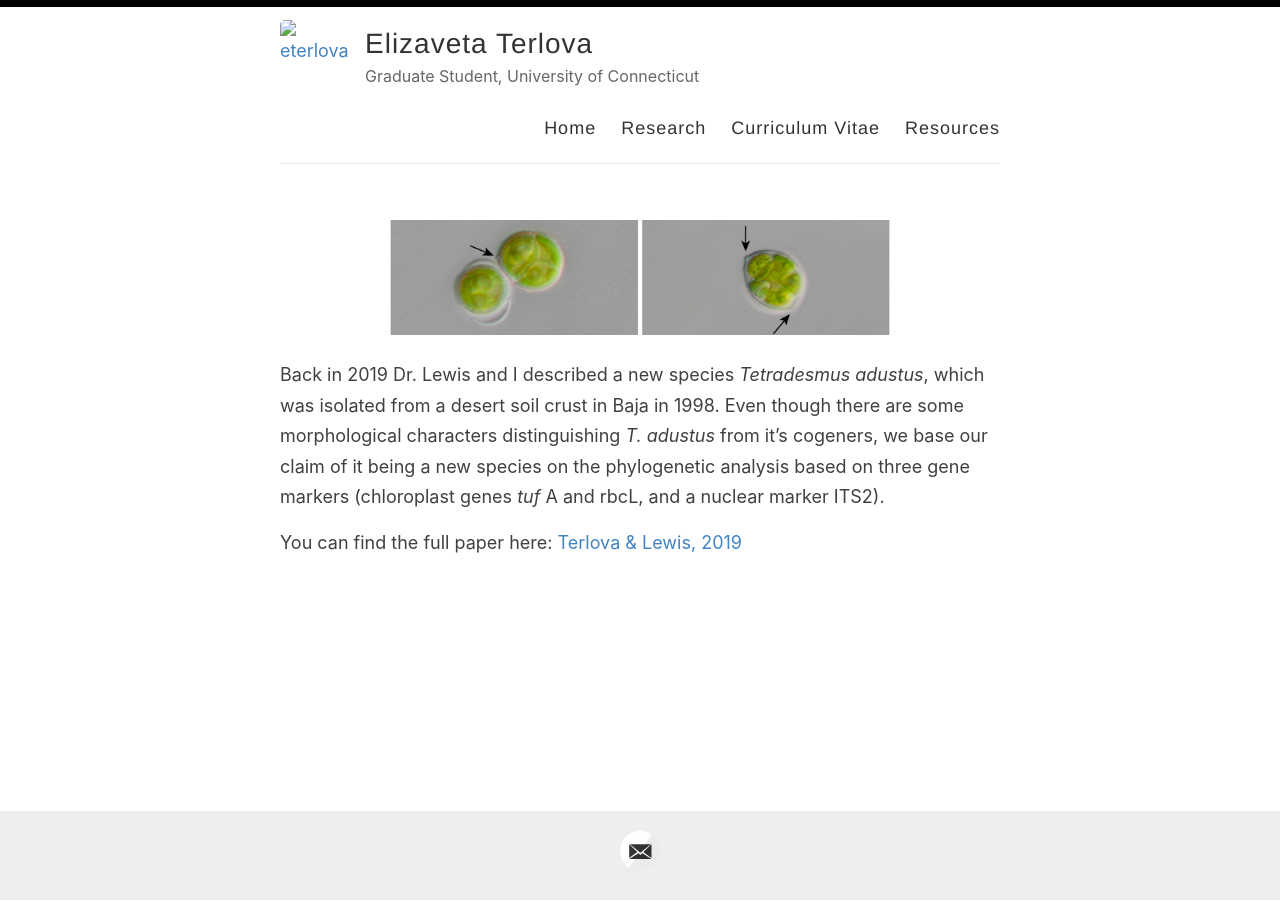
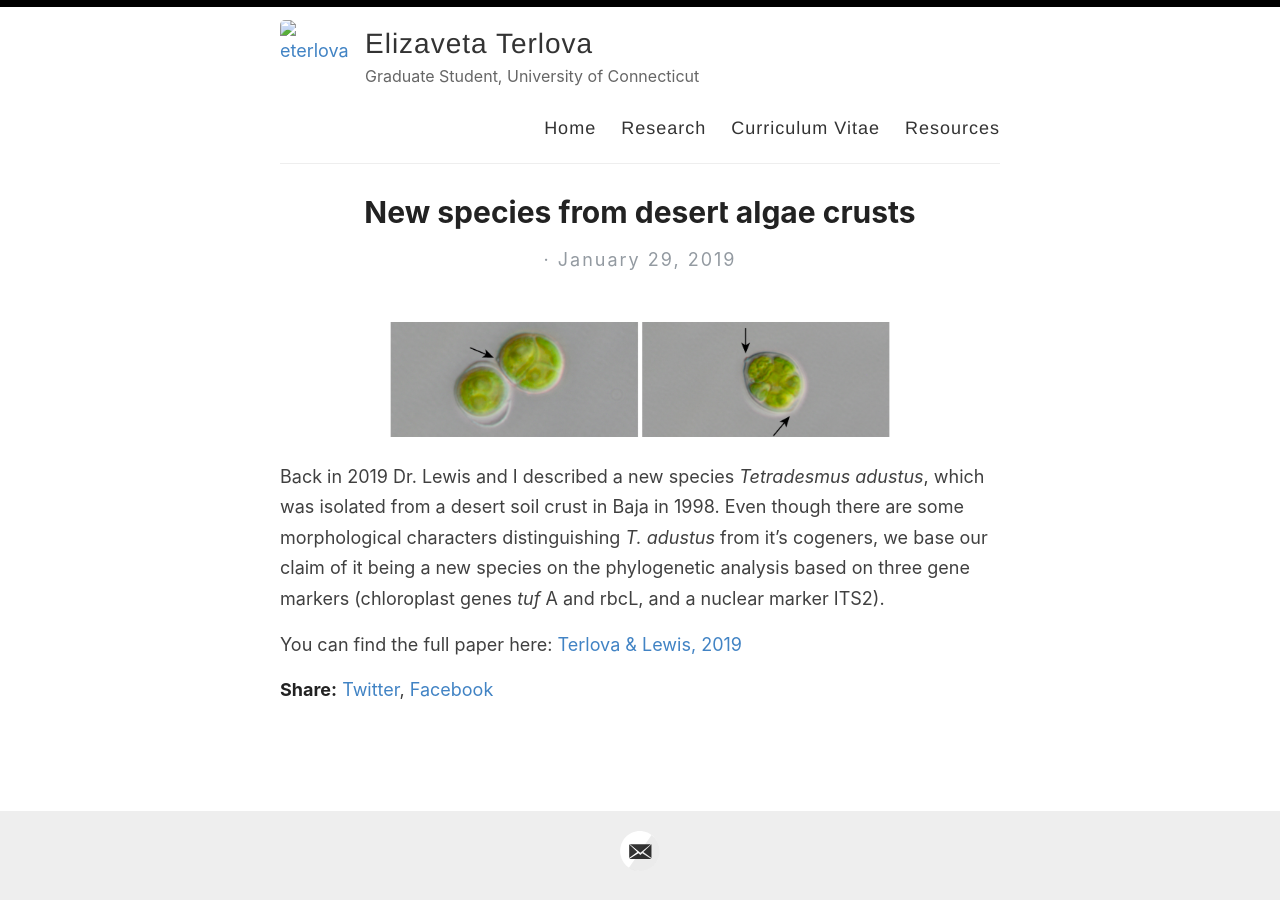
Before and after one commit to eterlova/eterlova.github.io, a Jekyll site: the page built from _posts/2019-01-29-New-species-of-desert-algae.md, in a window 1280 px wide. Built offline with Jekyll 4.4.1, drawn with Linux system fonts in a browser that asks for light colours.

Commit message:
Update and rename 2021-10-29-New-species-of-desert-algae.md to 2019-01-29-New-species-of-desert-algae.md

```diff
--- a/_posts/2021-10-29-New-species-of-desert-algae.md
+++ b/_posts/2019-01-29-New-species-of-desert-algae.md
@@ -1,5 +1,6 @@
 ---
-layout: default
+layout: post
+title: New species from desert algae crusts
 ---
 
 
```
